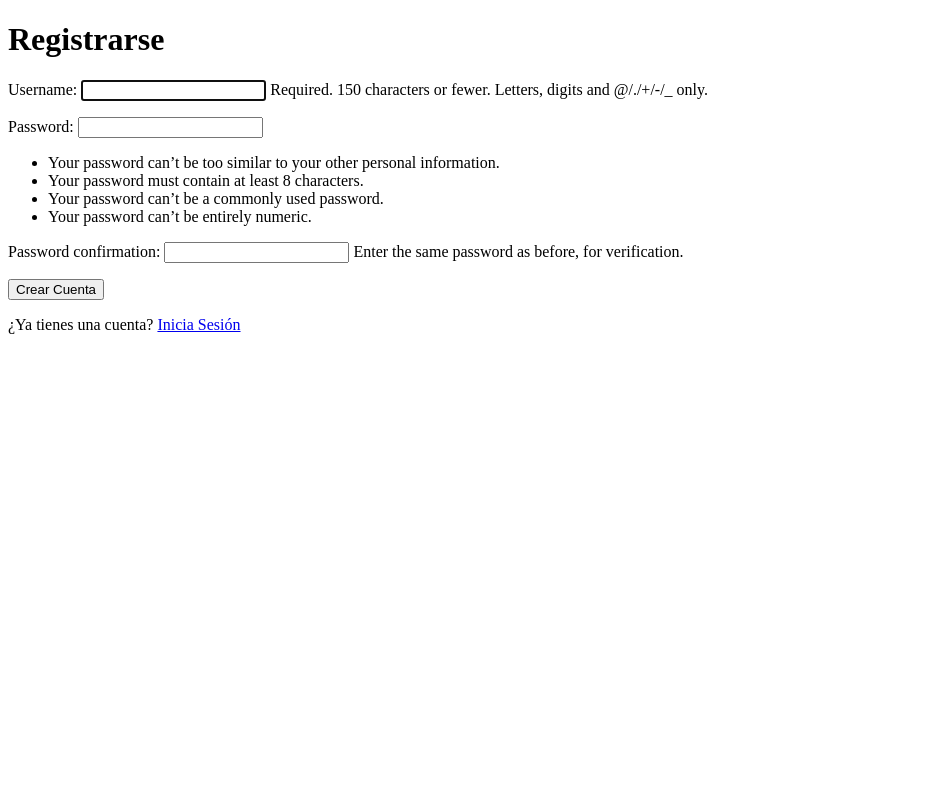
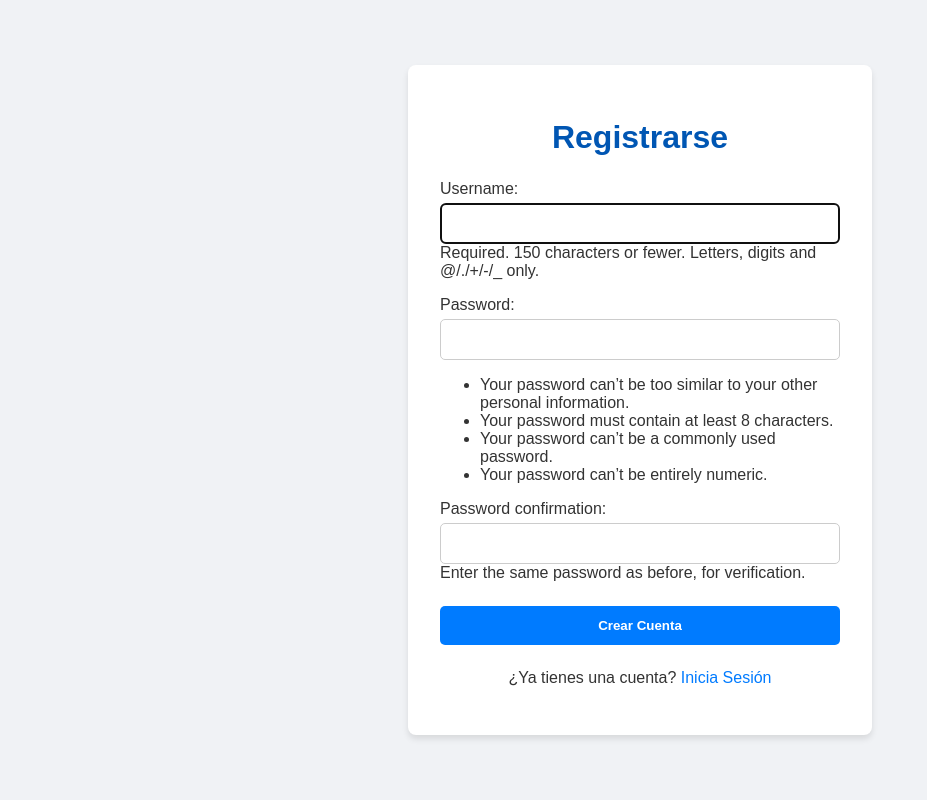
Before and after one commit to vargaslenin020-coder/proyecto, a Django app: page /registro/ in a window 1280 px wide. Shown: the whole page, without its empty margins (0-927 px from the left). Run offline with Django 5.2, Linux system fonts and the light colour scheme.

Commit message:
version 2

```diff
--- a/empresa/settings.py
+++ b/empresa/settings.py
@@ -12,6 +12,8 @@ https://docs.djangoproject.com/en/5.2/ref/settings/
 
 import os
 from pathlib import Path
+
+from django.urls import reverse_lazy
 
 # Build paths inside the project like this: BASE_DIR / 'subdir'.
 BASE_DIR = Path(__file__).resolve().parent.parent
@@ -129,3 +131,4 @@ STATIC_URL = 'static/'
 
 DEFAULT_AUTO_FIELD = 'django.db.models.BigAutoField'
 LOGIN_URL = '/cuentas/login/'
+LOGIN_REDIRECT_URL = reverse_lazy('perfil')
--- a/empresa/urls.py
+++ b/empresa/urls.py
@@ -16,9 +16,11 @@ Including another URLconf
 """
 from django.contrib import admin
 from django.urls import path, include
+from usuarios import views
 
 urlpatterns = [
     path('admin/', admin.site.urls),
     path('', include('usuarios.urls')),  # Includes your homepage and registration form at the root
     path('cuentas/', include('django.contrib.auth.urls')), # Includes login/logout
+    path('accounts/profile/', views.perfil, name='profile'),
 ]
--- a/usuarios/templates/registration/registro.html
+++ b/usuarios/templates/registration/registro.html
@@ -5,7 +5,93 @@
     <meta name="viewport" content="width=device-width, initial-scale=1.0">
     <title>Registro de Colaborador</title>
     <style>
+        body {
+    font-family: Arial, sans-serif;
+    background-color: #f0f2f5;
+    color: #333;
+    margin: 0;
+    padding: 0;
+    display: flex;
+    justify-content: center;
+    align-items: center;
+    height: 100vh;
+    text-align: center;
+}
 
+.container {
+    background-color: #fff;
+    padding: 2rem;
+    border-radius: 8px;
+    box-shadow: 0 4px 6px rgba(0, 0, 0, 0.1);
+    max-width: 400px;
+    width: 100%;
+    animation: fadeIn 1s ease-in-out;
+}
+
+h1 {
+    color: #0056b3;
+    font-size: 2rem;
+    margin-bottom: 1.5rem;
+}
+
+.form-card {
+    text-align: left;
+}
+
+.form-card p {
+    margin-bottom: 1rem;
+}
+
+.form-card input {
+    width: 100%;
+    padding: 0.75rem;
+    border: 1px solid #ccc;
+    border-radius: 5px;
+    box-sizing: border-box;
+    margin-top: 5px;
+}
+
+.button {
+    display: block;
+    width: 100%;
+    padding: 0.75rem;
+    border: none;
+    border-radius: 5px;
+    background-color: #007bff;
+    color: white;
+    font-weight: bold;
+    cursor: pointer;
+    transition: background-color 0.3s ease;
+    margin-top: 1.5rem;
+}
+
+.button:hover {
+    background-color: #0056b3;
+}
+
+.login-link {
+    margin-top: 1.5rem;
+}
+
+.login-link a {
+    color: #007bff;
+    text-decoration: none;
+}
+
+.login-link a:hover {
+    text-decoration: underline;
+}
+
+@keyframes fadeIn {
+    from {
+        opacity: 0;
+        transform: translateY(20px);
+    }
+    to {
+        opacity: 1;
+        transform: translateY(0);
+    }
+}
     </style>
 </head>
 <body>
@@ -19,7 +105,10 @@
         <p class="login-link">¿Ya tienes una cuenta? <a href="/cuentas/login/">Inicia Sesión</a></p>
     </div>
     <script>
-
+        document.addEventListener('DOMContentLoaded', () => {
+    const container = document.querySelector('.container');
+    container.style.opacity = '1';
+});
     </script>
 </body>
 </html>
--- a/usuarios/urls.py
+++ b/usuarios/urls.py
@@ -6,4 +6,5 @@ urlpatterns = [
     path('registro/', views.registro, name='registro'),
     path('', views.inicio, name='inicio'),
     path('perfil/', views.perfil, name='perfil'), # Nueva URL para el perfil
+    path('modulos/',views.modulos, name= 'modulos'),
 ]
--- a/usuarios/views.py
+++ b/usuarios/views.py
@@ -16,6 +16,8 @@ def inicio(request):
     return render(request, 'usuarios/inicio.html')
 
 
-@login_required
 def perfil(request):
     return render(request, 'usuarios/perfil.html')
+
+def modulos(request):
+    return render(request, 'usuarios/modulos.html')
```
Also changed, not shown: usuarios/templates/registration/login.html (+93 -5 lines), usuarios/templates/usuarios/inicio.html (+70 -0 lines), usuarios/templates/usuarios/modulos.html (added, +32 -0 lines), usuarios/templates/usuarios/perfil.html (+55 -4 lines).
